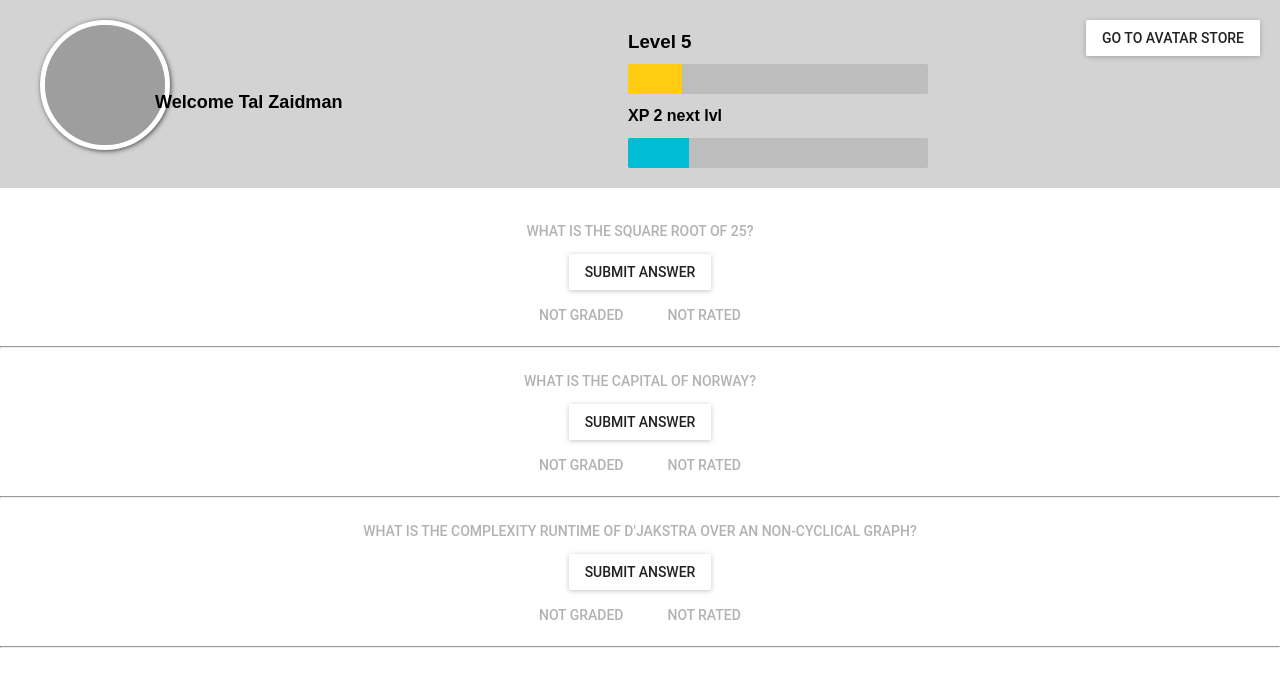
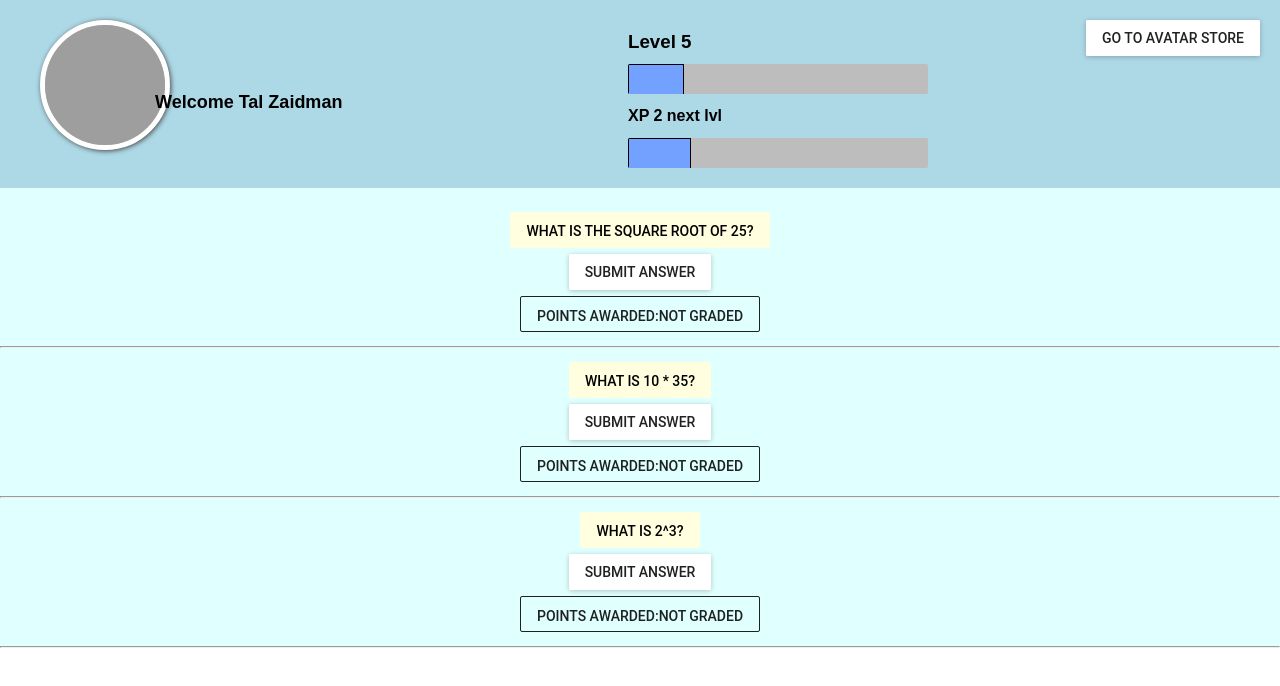
Before and after one commit to TalZa1810/mta-hack-project, a React (Create React App) app: page / in a window 1280 px wide. Shown: the top 686 px of the page. Built offline with nearby package versions, Linux system fonts and the light colour scheme; grey boxes are pictures that could not be loaded.

Commit message:
Fixed some styling!

```diff
--- a/src/Components/App/App.css
+++ b/src/Components/App/App.css
@@ -1,5 +1,6 @@
 .App {
     text-align: center;
+    background-color: lightcyan;
 }
 
 .App-logo {
@@ -19,27 +20,31 @@
 }
 
 @keyframes App-logo-spin {
-  from { transform: rotate(0deg); }
-  to { transform: rotate(360deg); }
+    from {
+        transform: rotate(0deg);
+    }
+    to {
+        transform: rotate(360deg);
+    }
 }
 
-.header{
+.header {
+    background-color: lightblue !important;
+}
+
+.header-left {
 
 }
 
-.header-left{
+.header-right {
 
 }
 
-.header-right{
-
-}
-
-.student-name{
+.student-name {
     font-size: 40px;
 }
 
-.level-progress{
+.level-progress {
 
 }
 
@@ -66,21 +71,24 @@
     padding: 0;
     margin: 0;
 }
-.progress-row>div {
-  height: 30px!important;
-  width: 300px!important;
+
+.progress-row > div {
+    height: 30px !important;
+    width: 300px !important;
 }
 
 .level-number {
     margin: 0;
     padding: 0;
 }
+
 .progress-row {
     line-height: 44px;
     clear: both;
     position: relative;
     text-align: left;
 }
+
 .student-name {
     font-size: 18px;
     position: absolute;
@@ -88,24 +96,31 @@
     left: 155px;
 }
 
-.progress-row:nth-child(1)>div>div {
-  background-color: #fc1!important;
+.progress-row:nth-child(1) > div > div {
+    background-color: #73a1ff !important;
+    border: solid 1px;
 }
 
-.header{
-  background-color: lightgray ;
+.progress-row:nth-child(2) > div > div {
+    background-color: #73a1ff !important;
+    border: solid 1px;
+}
+
+.header {
+    background-color: lightgray;
 }
 
 .student-avatar {
     position: absolute;
     left: 40px;
     top: 20px;
-  width: 120px!important;
-  height: 120px!important;
+    width: 120px !important;
+    height: 120px !important;
     border: 5px #fff solid;
     box-shadow: 1px 1px 5px #454545;
 }
-.header-profile{
+
+.header-profile {
     position: relative;
     display: inline-block;
     float: left;
--- a/src/Components/SubjectItemContainer/SubjectItem.js
+++ b/src/Components/SubjectItemContainer/SubjectItem.js
@@ -7,14 +7,22 @@ import ShowExerciseDialog from './ShowExerciseDialog';
 class SubjectItem extends React.Component {
 
     render() {
-        let style = {
-            margin: 6
+        let styleQuestionBtn = {
+            margin: 6,
+            backgroundColor: 'lightYellow',
+            color: 'black'
         };
+        let styleAnswerButton = {
+            margin: 6,
+            border: 'solid 1px',
+        };
+        let styleItem = {
 
+        };
+        return (
+            <div style={styleItem}>
+                <FlatButton style={styleQuestionBtn} label={this.props.questionText}/>
 
-        return (
-            <div>
-                <FlatButton style={style} label={this.props.questionText} disabled={true}></FlatButton>
                 <ShowExerciseDialog
                     questionNumber={this.props.questionNumber}
                     questionText={this.props.questionText}
@@ -22,8 +30,8 @@ class SubjectItem extends React.Component {
                     handleOnAnswerSubmit={this.props.handleOnAnswerSubmit}
                 />
 
-                <FlatButton style={style} label={this.props.points} disabled={true}></FlatButton>
-                <FlatButton style={style} label={this.props.teacherRating} disabled={true}></FlatButton>
+                <FlatButton style={styleAnswerButton}
+                            label={`Points Awarded:${this.props.points}`}/>
                 <hr/>
             </div>
         )
--- a/src/Components/SubjectItemContainer/SubjectItemContainer.js
+++ b/src/Components/SubjectItemContainer/SubjectItemContainer.js
@@ -16,12 +16,12 @@ class SubjectItemContainer extends React.Component {
     };
 
     handleOnAnswerSubmit(questionSubmitted) {
-        this.state.subjectItems[questionSubmitted].points = Math.round(Math.random() * 10);
+        this.state.subjectItems[questionSubmitted].points = 'Awaiting teacher\'s grade';
 
         this.setState(this.state);
 
         setTimeout(()=> {
-            this.state.subjectItems[questionSubmitted].teacherRating = Math.round(Math.random() * 10);
+            this.state.subjectItems[questionSubmitted].points = Math.round(Math.random() * 10);
 
             this.setState(this.state);
         }, 5000);
@@ -39,13 +39,13 @@ class SubjectItemContainer extends React.Component {
             title: "Exercise 1",
         }, {
             questionNumber: 1,
-            questionText: 'What is the capital of Norway?',
+            questionText: 'What is 10 * 35?',
             points: "Not Graded",
             teacherRating: "Not Rated",
             title: "Exercise 2",
         }, {
             questionNumber: 2,
-            questionText: 'What is the complexity runtime of D\'jakstra over an non-cyclical graph?',
+            questionText: 'What is 2^3?',
             points: "Not Graded",
             teacherRating: "Not Rated",
             title: "Exercise 3",
```
Lines whose indentation alone changed are shown as unchanged.
